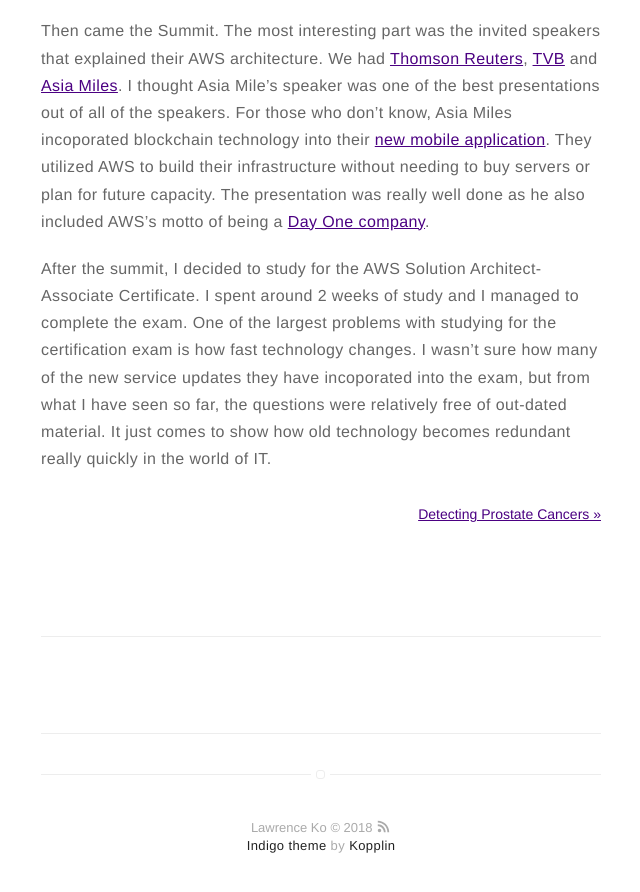
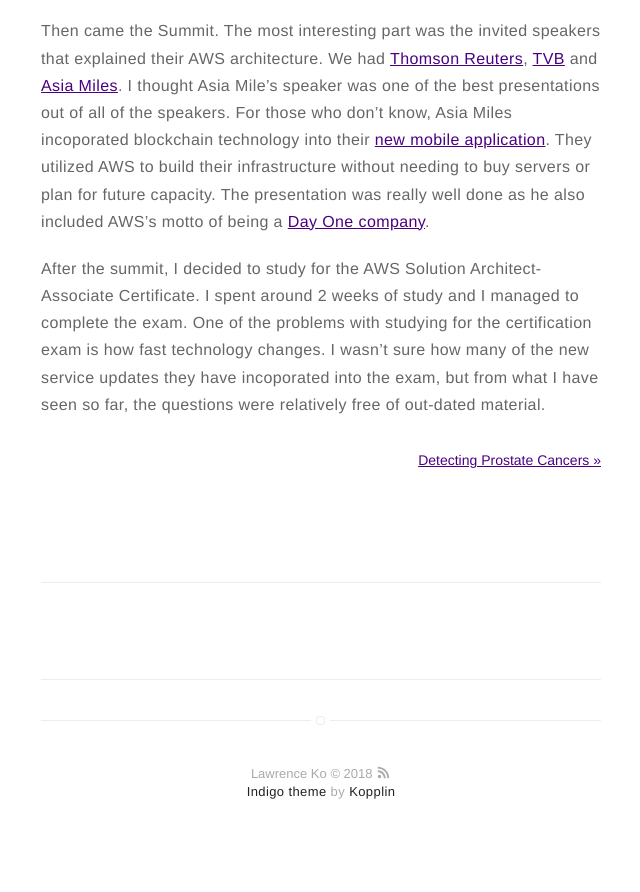
Before and after one commit to lawko698/lawko698.github.io, a Jekyll site: the page built from _posts/2018-08-13-Road-to-AWS-Certification.md, in a window 1280 px wide and 900 px high, scrolled down 2005 px. Shown: the top 892 px of the window, without its empty margins (319-959 px from the left). Built offline with Jekyll 4.4.1, drawn with Linux system fonts in a browser that asks for light colours; emoji names are drawn with the system emoji font; after the commit the page ends 2868 px from its top, so only the background shows below that; some of the changed text lies outside the part shown.

Commit message:
Update 2018-08-13-Road-to-AWS-Certification.md

```diff
--- a/_posts/2018-08-13-Road-to-AWS-Certification.md
+++ b/_posts/2018-08-13-Road-to-AWS-Certification.md
@@ -43,6 +43,5 @@
 also included AWS's motto of being a [Day One company](https://blog.aboutamazon.com/company-news/2016-letter-to-shareholders).
 
 After the summit, I decided to study for the AWS Solution Architect- Associate Certificate. I spent around 2 weeks of study and I managed to complete the exam.
-One of the largest problems with studying for the certification exam is how fast technology changes. I wasn't sure how many of the new service updates
-they have incoporated into the exam, but from what I have seen so far, the questions were relatively free of out-dated material. It just comes to show how old technology
-becomes redundant really quickly in the world of IT.
+One of the problems with studying for the certification exam is how fast technology changes. I wasn't sure how many of the new service updates
+they have incoporated into the exam, but from what I have seen so far, the questions were relatively free of out-dated material.
```
Also changed, not shown: other parts of _posts/2018-08-13-Road-to-AWS-Certification.md (+1 -1 lines).
